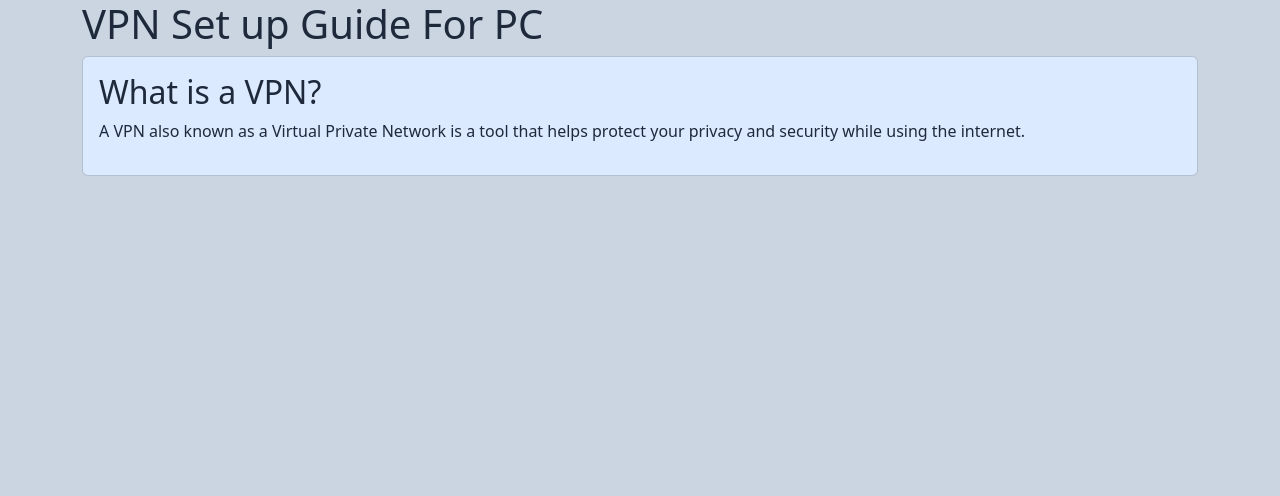
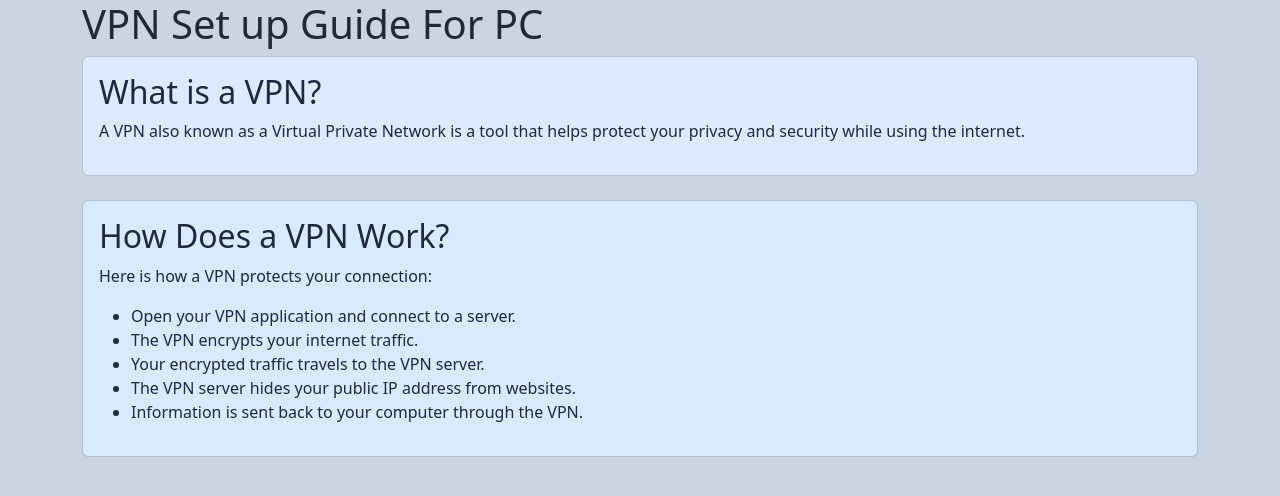
Before and after one commit to archiiiieeee/VPN-Tutorial-Website, a plain HTML site: page index.html in a window 1280 px wide. Drawn offline with nearby package versions, Linux system fonts and the light colour scheme.

Commit message:
Update index.html

```diff
--- a/index.html
+++ b/index.html
@@ -20,6 +20,11 @@
         background-color: #DBEAFE;
         color: #1E293B;
     }
+
+    #how-vpn-works {
+        background-color: #D8EAFE;
+        color: #1E293B;
+    }
     </style>
 </head>
 
@@ -37,5 +42,25 @@
         </div>
     </div>
 
+    <div class="container mt-4">
+        <div class="card" id="how-vpn-works">
+
+            <div class="card-body">
+            <h2>How Does a VPN Work?</h2>
+            <p>Here is how a VPN protects your connection:</p>
+
+            <ul>
+                <li>Open your VPN application and connect to a server.</li>
+                <li>The VPN encrypts your internet traffic.</li>
+                <li>Your encrypted traffic travels to the VPN server.</li>
+                <li>The VPN server hides your public IP address from websites.</li>
+                <li>Information is sent back to your computer through the VPN.</li>
+            </ul>
+        </div>
+    </div>
+
+
+</div>
+
 </body>
 </html>
```
